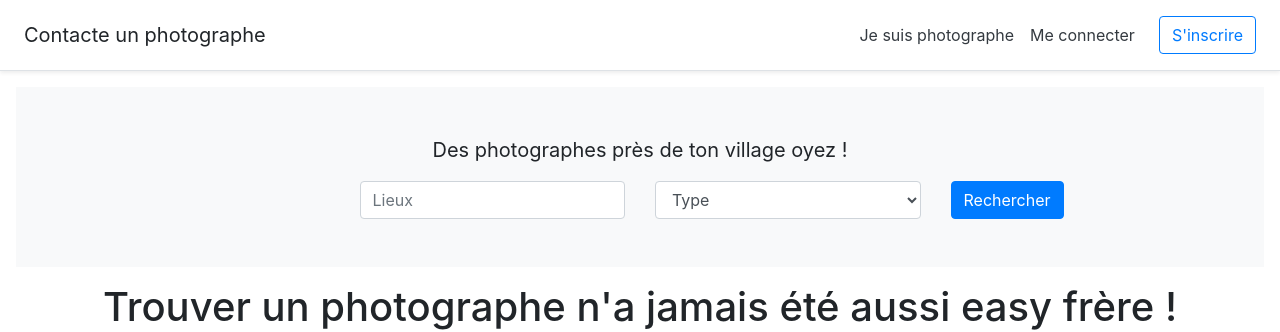
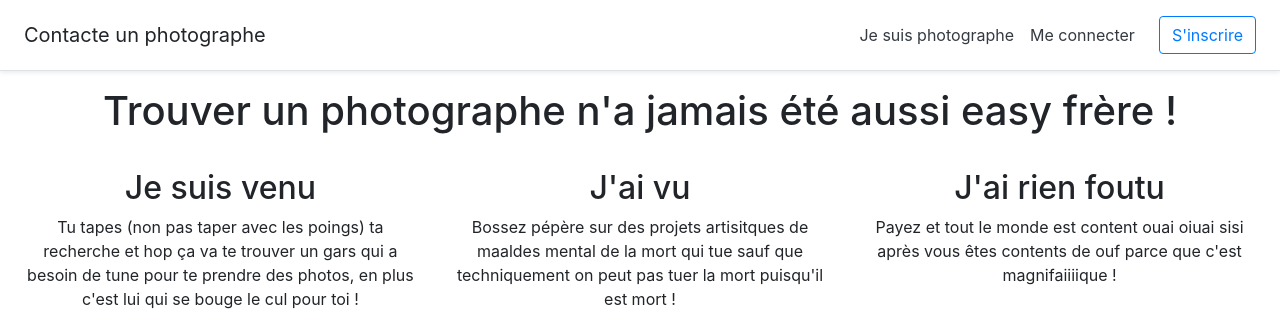
Before and after one commit to HienN87/contact-photo, a React (Create React App) app: page / in a window 1280 px wide. Shown: the top 332 px of the page. Built offline with nearby package versions, Linux system fonts and the light colour scheme.

Commit message:
mise en place d'un router + ajout pages/NotFound.js

```diff
--- a/src/App.js
+++ b/src/App.js
@@ -1,20 +1,16 @@
 import React from 'react';
-import Menu from './components/Menu'
-import RechercheForm from './components/RechercheForm'
-import Footer from './components/Footer'
-import Container from './components/Container'
+import { BrowserRouter, Switch, Route } from 'react-router-dom';
+import Home from './pages/Home';
+import NotFound from './pages/NotFound';
 
-function App() {
+const App = () => {
   return (
-    <div className="App">
-      <Menu />
-
-      <RechercheForm />
-
-      <Container />
-
-      <Footer />
-    </div >
+    <BrowserRouter>
+      <Switch>
+        <Route path="/" exact component={Home} />
+        <Route component={NotFound} />
+      </Switch>
+    </BrowserRouter>
   );
 }
 
--- a/src/pages/Home.js
+++ b/src/pages/Home.js
@@ -1,9 +1,14 @@
 import React from 'react';
+import Menu from '../components/Menu';
+import Container from '../components/Container';
+import Footer from '../components/Footer';
 
 const Home = () => {
   return (
     <div>
-
+      <Menu />
+      <Container />
+      <Footer />
     </div>
   );
 };
--- /dev/null
+++ b/src/pages/NotFound.js
@@ -0,0 +1,11 @@
+import React from 'react';
+
+const NotFound = () => {
+  return (
+    <div>
+      <h1>Erreur 404</h1>
+    </div>
+  );
+};
+
+export default NotFound;
```
